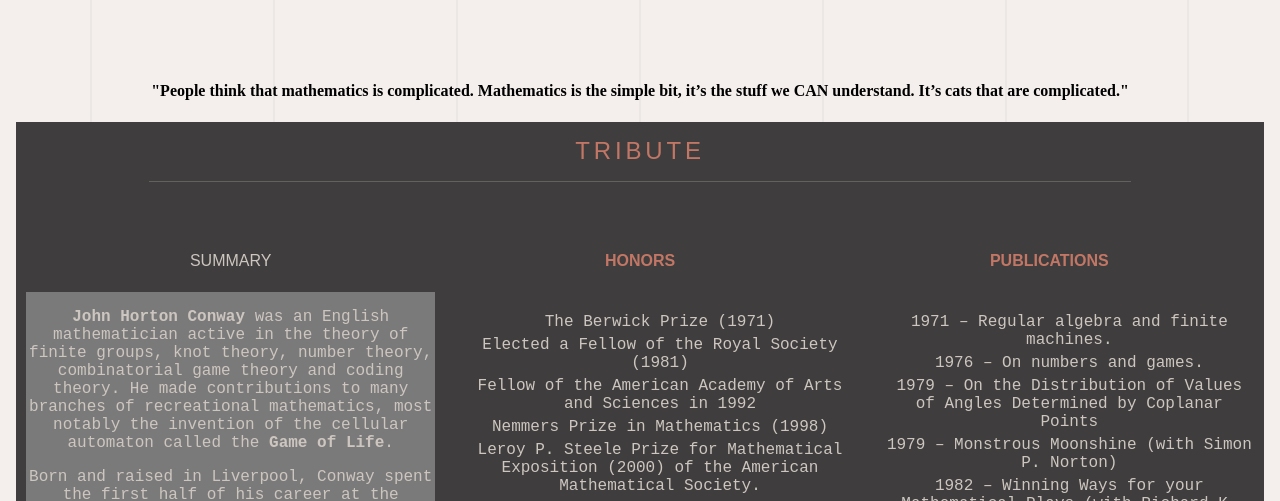
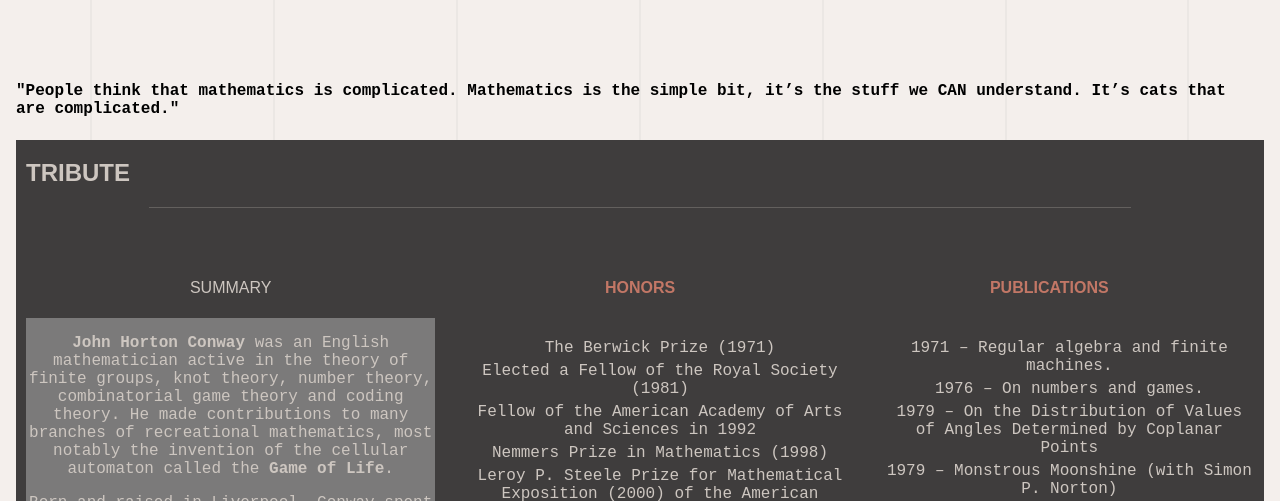
Before and after one commit to mcshakes/game-of-life, a plain HTML site: page index.html in a window 1280 px wide. Shown: the part 599-1100 px from the top of the page. Drawn offline with nearby package versions, Linux system fonts and the light colour scheme; a web font is replaced by a local one.

Commit message:
Deploying first, with image and readme

```diff
--- a/index.css
+++ b/index.css
@@ -130,7 +130,7 @@ img {
 }
 
 #quote {
-    font-family: 'Slabo 13px', serif;
+    font-family: 'Courier New', Courier, monospace;
 
 }
 
--- a/index.html
+++ b/index.html
@@ -43,7 +43,7 @@
 
         <div class="summary" data-aos="fade-right">
             <div class="summary-header">
-                <h1>TRIBUTE</h1>
+                <h2>TRIBUTE</h2>
             </div>
             <div class="divider-light"></div>
             <div class="paragraphs">
```
Also changed, not shown: assets/screen.png (added), 1 other file.
